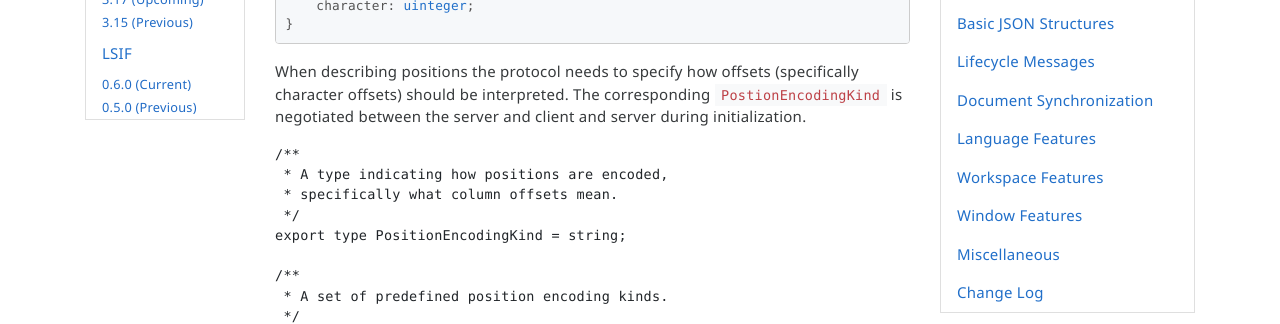
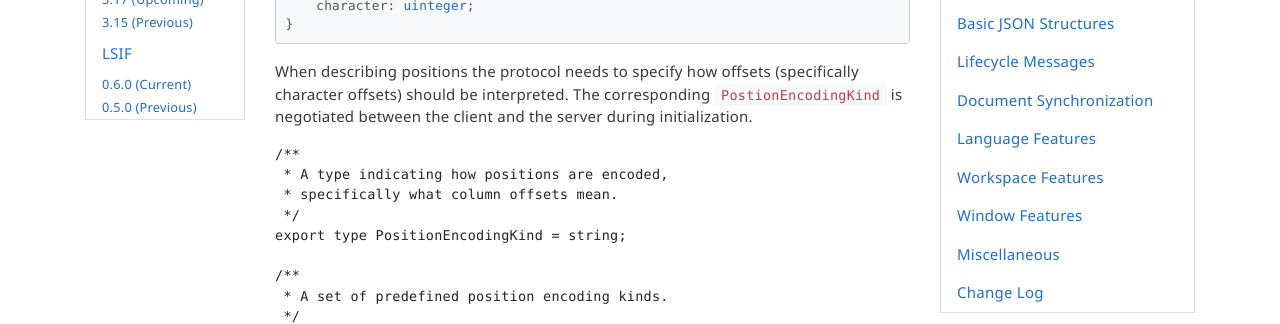
Before and after one commit to microsoft/language-server-protocol, a Jekyll site: the page built from _specifications/lsp/3.17/specification.md, in a window 1280 px wide and 900 px high, scrolled down 13154 px. Shown: the part 176-500 px from the top of the window. Built offline with Jekyll 4.4.1, drawn with Linux system fonts in a browser that asks for light colours; nearby versions of some CDN libraries; emoji names are drawn with the system emoji font; comment, search, counter and statistics services are not loaded.

````diff
--- a/_specifications/lsp/3.17/types/position.md
+++ b/_specifications/lsp/3.17/types/position.md
@@ -21,7 +21,7 @@
 ```
 
 When describing positions the protocol needs to specify how offsets (specifically character offsets) should be interpreted.
-The corresponding `PostionEncodingKind` is negotiated between the server and client and server during initialization.
+The corresponding `PostionEncodingKind` is negotiated between the client and the server during initialization.
 
 ```typscript
 /**
````
